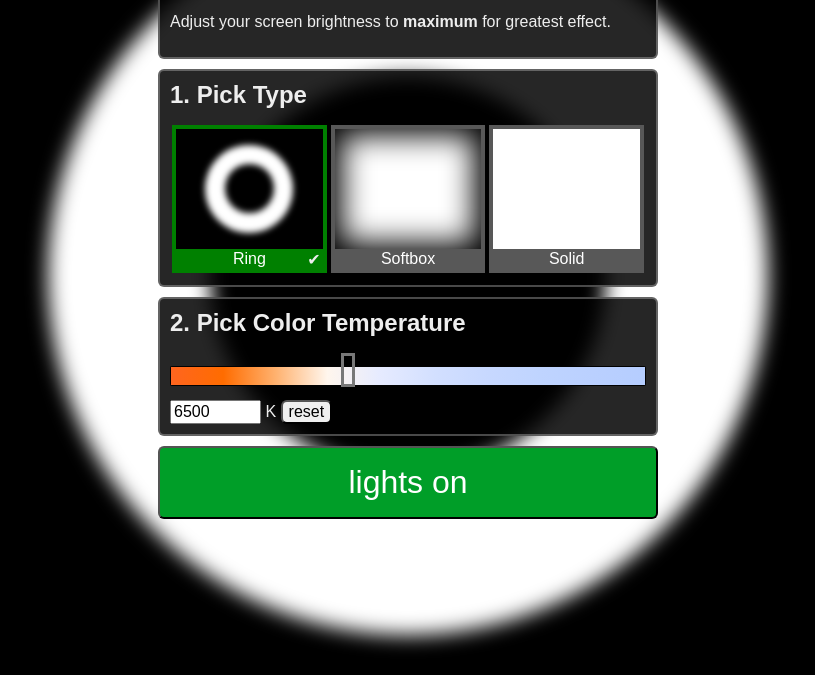
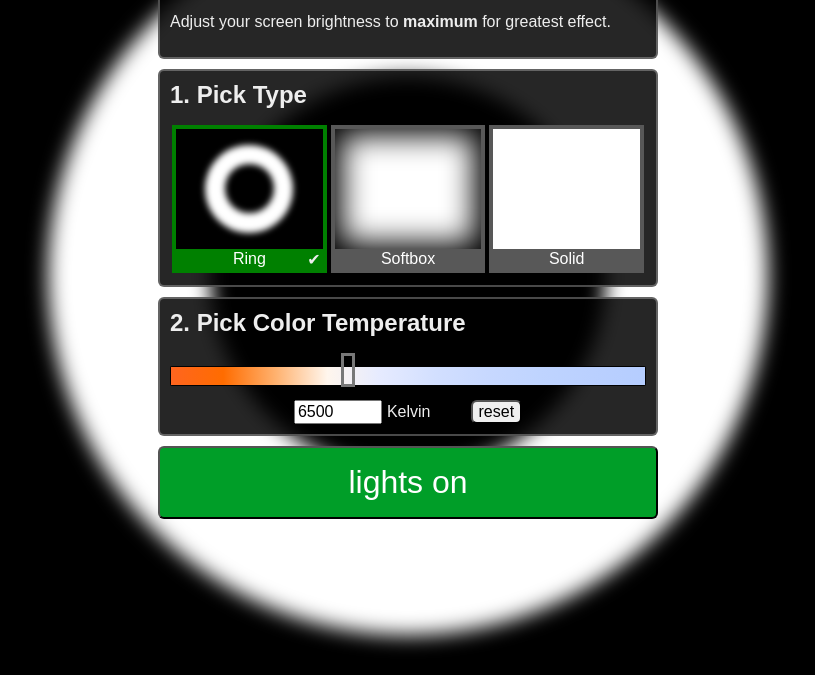
Before and after one commit to theBrianCui/studiolight, a website built with Parcel: page src/index.html in a window 1280 px wide. Shown: the part 125-800 px from the top of the page, without its empty margins (232-1047 px from the left). Built offline with nearby package versions, Linux system fonts and the light colour scheme.

Commit message:
Style detail controls

```diff
--- a/src/index.html
+++ b/src/index.html
@@ -68,10 +68,12 @@
                 </div>
                 <div class="panel">
                     <h2>2. Pick Color Temperature</h2>
-                    <input id="temperature-slider" type="range" min="1500" max="15000" value="6500" />
-                    <input id="temperature-value" type="number" value="6500" min="1500" max="15000" step="50">
-                    <span>K</span>
-                    <button id="temperature-reset">reset</button>
+                    <input id="temperature-slider" type="range" min="1500" max="15000" value="6500" step="50" />
+                    <div id="temperature-details">
+                        <input id="temperature-value" type="number" value="6500" min="1500" max="15000" step="50">
+                        <div>Kelvin</div>
+                        <button id="temperature-reset">reset</button>
+                    </div>
                 </div>
                 <button id="big-button">
                     lights on
--- a/src/style.less
+++ b/src/style.less
@@ -141,6 +141,21 @@ input[type=range] {
     cursor: pointer;
 }
 
+#temperature-details {
+    display: flex;
+    .centered-children();
+
+    div {
+        margin-left: 5px;
+        margin-right: 40px;
+    }
+
+    #temperature-value {
+        width: 80px;
+    }
+}
+
+
 #big-button {
     color: white;
     width: 100%;
```
